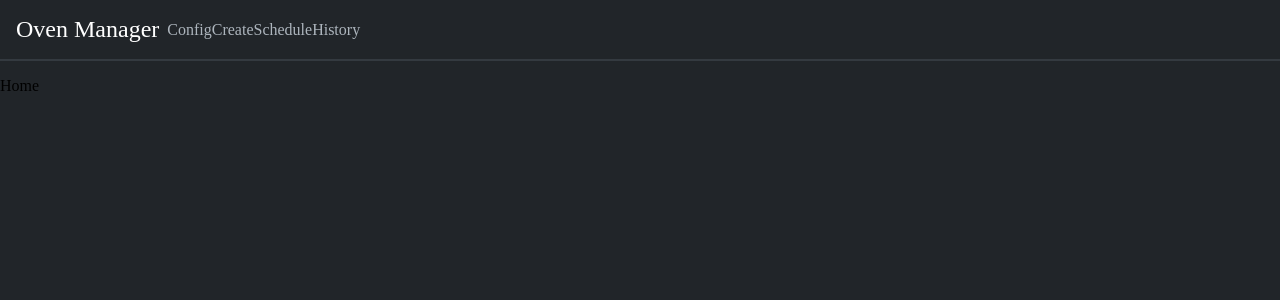
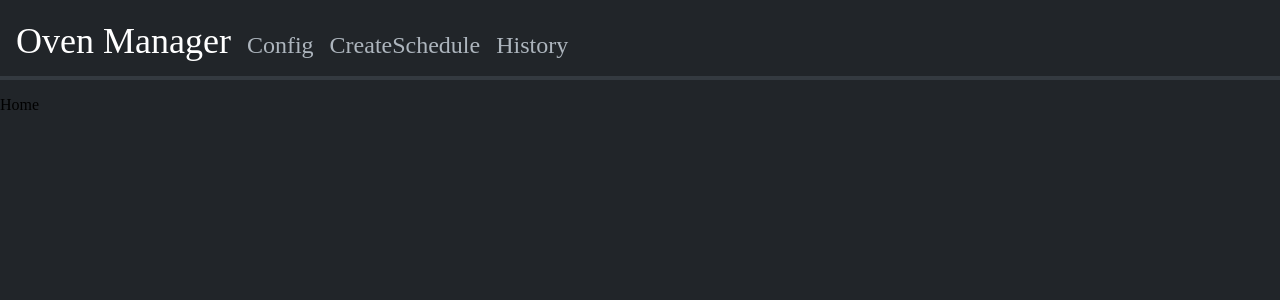
Before and after one commit to Jamman214/oven-manager, a React (Vite) app in the folder frontend/: page / in a window 1280 px wide. Shown: the top 300 px of the page. Built offline with nearby package versions, Linux system fonts and the light colour scheme.

Commit message:
Changed to using container

```diff
--- a/frontend/src/scss/components/NavBar.scss
+++ b/frontend/src/scss/components/NavBar.scss
@@ -1,43 +1,55 @@
 @import "../colours.scss";
 @import "../breakpoints.scss";
 
+$change-at: 30rem;
 
-$navbar-background: $gray-900;
-$navbar-border: $gray-800;
+$navbar-background-colour: $gray-900;
+$navbar-border-colour: $gray-800;
 $navbar-colour: $gray-500;
 $navbar-colour-hover: $gray-300;
 $navbar-colour-active: $white;
 
+$navbar-item-height: 2.5rem;
+
 .navbar {
-    background: $navbar-background;
-    border-bottom: 2px solid $navbar-border;
+    background: $navbar-background-colour;
 
-    padding: .5rem;
+    height: 3.75rem;
+    border-bottom: .25rem solid $navbar-border-colour;
+    padding: .5rem 1rem .5rem 1rem;
+    // Leaves 2.5rem hiehgt for children
+
     display: flex;
     flex-direction: row;
-    align-items: center;
+    align-items: baseline;
+    gap: 1rem;
 
-    @include sm_max {
+    container-type: size;
+    container-name: navbar;
+
+
+    @media (max-width: $change-at) {
         justify-content: space-between;
+        align-items: center;
     }
 }
 
 .navbar-brand {
-    flex-grow: 0;
-
-    font-size: 1.5rem;
-    padding: .5rem;
+    height: 100cqh;
+    font-size: 60cqh;
+    padding: 20cqh 0cqh 20cqh 0cqh;
 
     color: $white;
     text-decoration: none;
 
-
 }
 
 .navbar-collapse {
-    flex-grow: 1;
+    display: flex;
+    gap: 1rem;
 
     a {
+        font-size: 40cqh;
         color: $navbar-colour;
         text-decoration: none;
 
@@ -51,32 +63,25 @@ $navbar-colour-active: $white;
         }
     }
 
-    @include sm_max {
+    @media (max-width: $change-at) {
         display: none;
     }
 }
 
-.navbar-dropdown {
-    display: inline-block;
-}
+.navbar-toggle {
+    height: 100cqh;
+    width: 100cqh;
 
-.navbar-toggle {
-    flex-grow: 0;
+    padding: 15cqh;
 
-    height: 2.5rem;
-    aspect-ratio: 1/1;
-
-    padding: .375rem;
-
-    background: $navbar-background;
-    border: .25rem solid $navbar-border;
-    border-radius: .5rem;
-    margin-right: .5rem;
+    background: $navbar-background-colour;
+    border: 10cqh solid $navbar-border-colour;
+    border-radius: 20cqh;
 
     container-type: size;
     container-name: menu-burger;
 
-    @include sm {
+    @media (min-width: calc($change-at + 0.02px)) {
         display: none;
     }
 }
```
